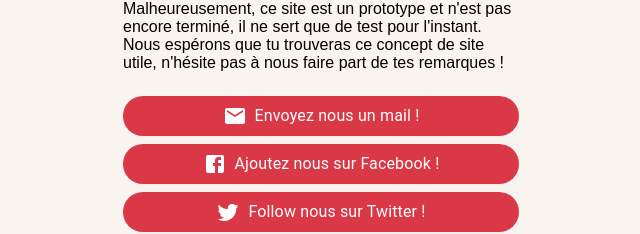
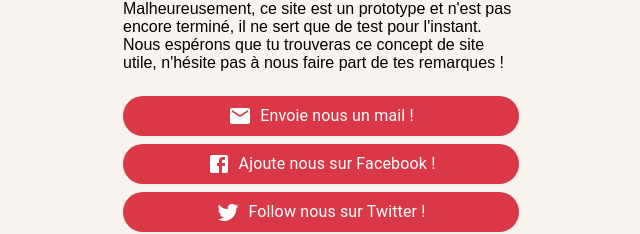
Before and after one commit to HangNow/hang-now-landing-page, a Next.js app: page /badnews in a window 1280 px wide. Shown: the part 419-653 px from the top of the page, without its empty margins (319-959 px from the left). Built offline with nearby package versions, Linux system fonts and the light colour scheme.

Commit message:
tutoyer les pauvres

```diff
--- a/pages/badnews.js
+++ b/pages/badnews.js
@@ -38,12 +38,12 @@ export default function badnews() {
           <LinkButton
             icon={<MailIcon sx={{ color: common.white }} />}
             link="mailto:apphangnow@gmail.com"
-            text="Envoyez nous un mail !"
+            text="Envoie nous un mail !"
           />
           <LinkButton
             icon={<FacebookIcon sx={{ color: common.white }} />}
             link="https://www.facebook.com/profile.php?id=100080164084620"
-            text="Ajoutez nous sur Facebook !"
+            text="Ajoute nous sur Facebook !"
           />
           <LinkButton
             icon={<TwitterIcon sx={{ color: common.white }} />}
```
